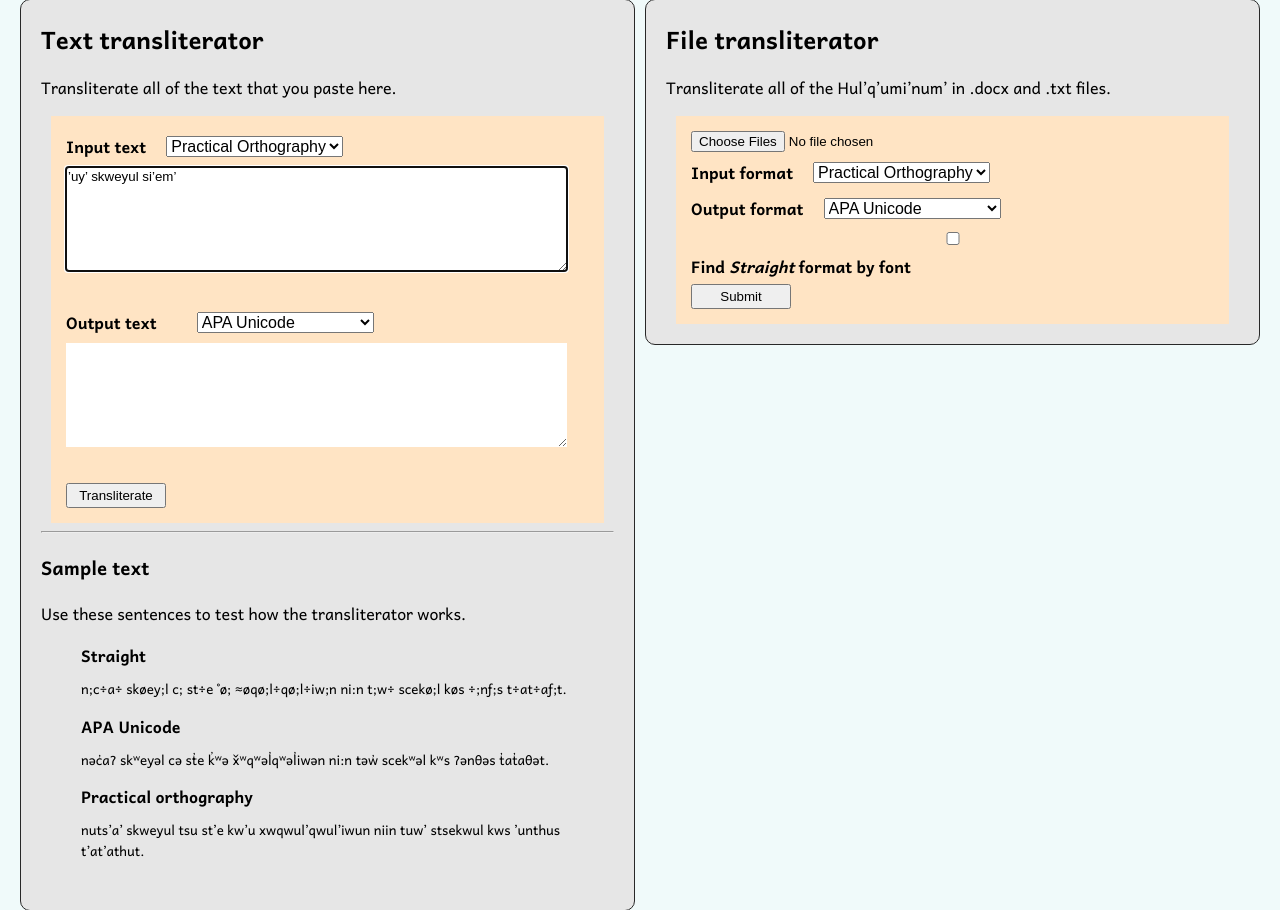
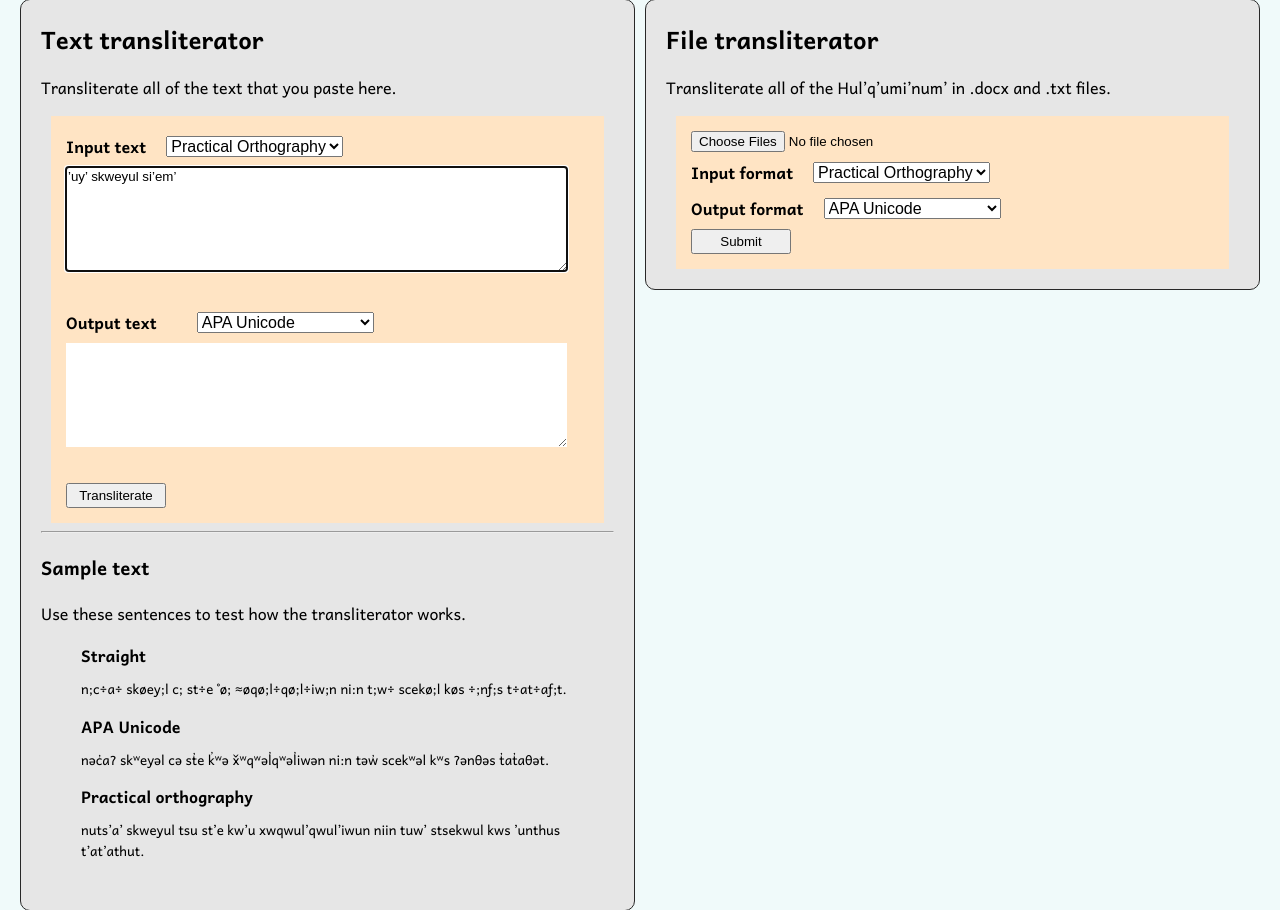
Before and after one commit to hlcsdb/hulqcorpustools, a Flask app: page /transliterator in a window 1280 px wide. Shown: the part 198-1108 px from the top of the page. Run offline with Flask 2, Linux system fonts and the light colour scheme.

Commit message:
small update in UI
hide / show straight font

```diff
--- a/hulqcorpustools/webapps/templates/transliterator.html
+++ b/hulqcorpustools/webapps/templates/transliterator.html
@@ -33,7 +33,7 @@
                         Input text
                     </label>
 
-                    <select class="format-selection" name="source-format-selection" id="source-format-selection">
+                    <select class="format-selection" name="source-format-selection" id="string-source-format-selection">
                         {%- for format in source_formats -%}
                         <option value="{{ format.get('value') }}" name="{{ format.get('name') }}"
                          {%- if
@@ -89,7 +89,7 @@
         </div>
 
 
-        <div class="tool">
+        <div class="tool" id="file-transliterator">
 
             <h2>File transliterator</h2>
             <p>Transliterate all of the Hul’q’umi’num’ in .docx and .txt files.</p>
@@ -101,7 +101,7 @@
                 <select
                     class="format-selection"
                     name="source-format-selection"
-                    id="source-format-selection">
+                    id="file-source-format-selection">
                     {%- for format in source_formats -%}
                         <option
                             value="{{ format.get('value') }}"
@@ -132,8 +132,11 @@
                     {% endfor %}
                     </select>
                     </div>
-                    <input type="checkbox" id="font-search-selection" name="font-search-selection" value="true">
-                    <label for="font-search-selection">Find <i>Straight</i> format by font</label>
+                    <div id="font-search-section"
+                    style="display: none;">
+                        <input type="checkbox" id="font-search-selection" name="font-search-selection" value="true" >
+                        <label for="font-search-selection">Find <i>Straight</i> format by font</label>
+                    </div>
                 <button
                     type="submit"
                     id="upload-transliterate"
@@ -157,7 +160,20 @@
         </div>
 
     </div>
+    <script>
+        const fileFormatSelection = document.querySelector('#file-source-format-selection');
+        const fontSearchSelectionSection = document.querySelector('#font-search-section');
 
+        fileFormatSelection.addEventListener('change', (e) => {
+            if (fileFormatSelection.value == 'Straight') {
+                fontSearchSelectionSection.setAttribute('style', 'display: block');
+            } else {
+                fontSearchSelectionSection.setAttribute('style', 'display: none')
+            }
+        }
+        )
+
+    </script>
 </body>
 
 </html>
--- a/pyproject.toml
+++ b/pyproject.toml
@@ -23,7 +23,7 @@ testpaths = [
 
 [project]
 name = "hulqcorpustools"
-version = "0.1.0"
+version = "0.1.1"
 authors = [
     { name="Zack Gilkison", email="zack.gilkison@gmail.com" },
 ]
```
